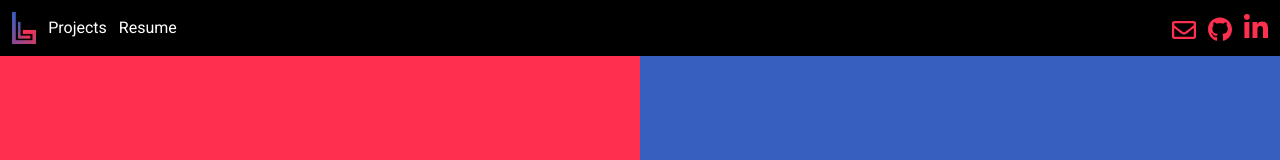
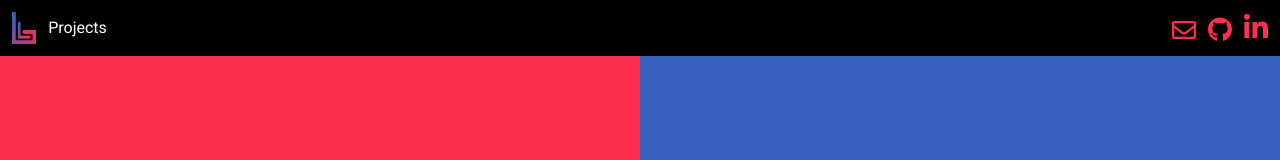
Before and after one commit to laytan/portfolio-website, a Svelte app: page / in a window 1280 px wide. Shown: the top 160 px of the page. Built offline with nearby package versions, Linux system fonts and the light colour scheme.

Commit message:
remove resume

```diff
--- a/src/App.svelte
+++ b/src/App.svelte
@@ -24,11 +24,6 @@
             <ul class="flex">
                 <li class="pr-3">
                     <button on:click={scrollTo('projects')}>Projects</button>
-                </li>
-                <li>
-                    <a href="/resume-laytan-laats.pdf" target="_BLANK" rel="noopener noreferrer">
-                        Resume
-                    </a>
                 </li>
             </ul>
         </div>
```
